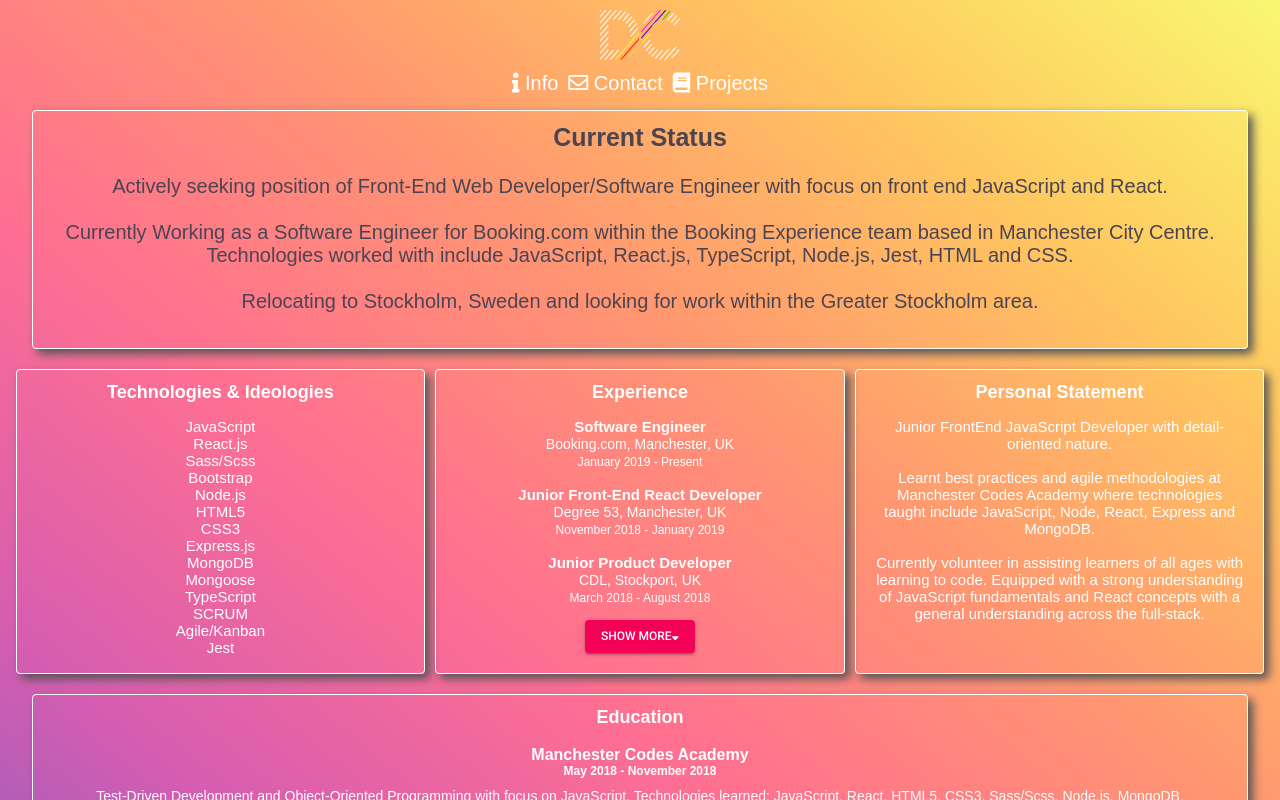
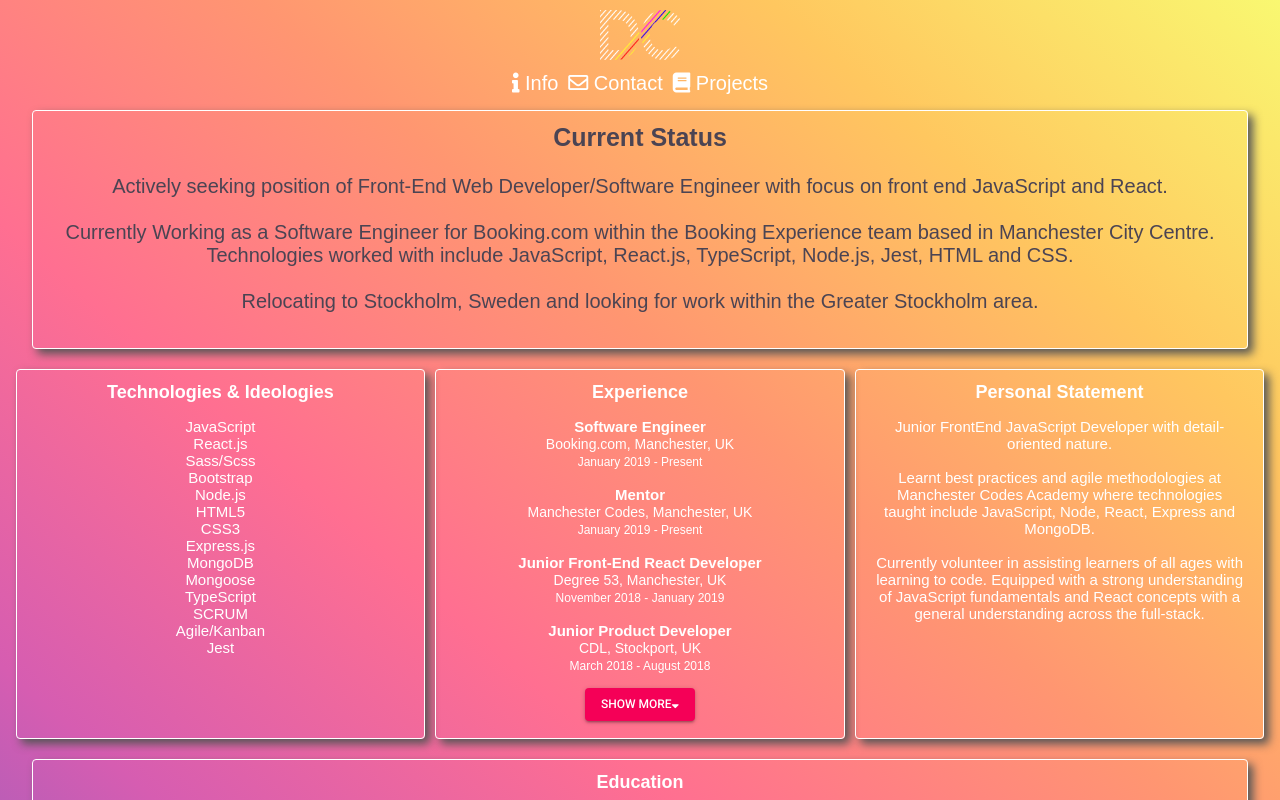
Before and after one commit to Daniel-Cross/Portfolio, a React (Create React App) app: page /#/info in a window 1280 px wide. Shown: the top 800 px of the page. Built offline with nearby package versions, Linux system fonts and the light colour scheme.

Commit message:
experience updated

```diff
--- a/src/components/Experience.js
+++ b/src/components/Experience.js
@@ -22,6 +22,15 @@ class Experience extends Component {
               <span className="job-title">Software Engineer</span>
               <br />
               <span className="job-address">Booking.com, Manchester, UK</span>
+              <br />
+              <span className="job-date">January 2019 - Present</span>
+            </div>
+            <br />
+
+            <div className="mcrcodes">
+              <span className="job-title">Mentor</span>
+              <br />
+              <span className="job-address">Manchester Codes, Manchester, UK</span>
               <br />
               <span className="job-date">January 2019 - Present</span>
             </div>
@@ -119,6 +128,15 @@ class Experience extends Component {
             </div>
             <br />
 
+            <div className="mcrcodes">
+              <span className="job-title">Mentor</span>
+              <br />
+              <span className="job-address">Manchester Codes, Manchester, UK</span>
+              <br />
+              <span className="job-date">January 2019 - Present</span>
+            </div>
+            <br />
+
             <div className="degree53">
               <span className="job-title">
                 Junior Front-End React Developer
```
Also changed, not shown: package.json (line endings or trailing spaces), 1 other file (tests, documents, lock files or other folders).
